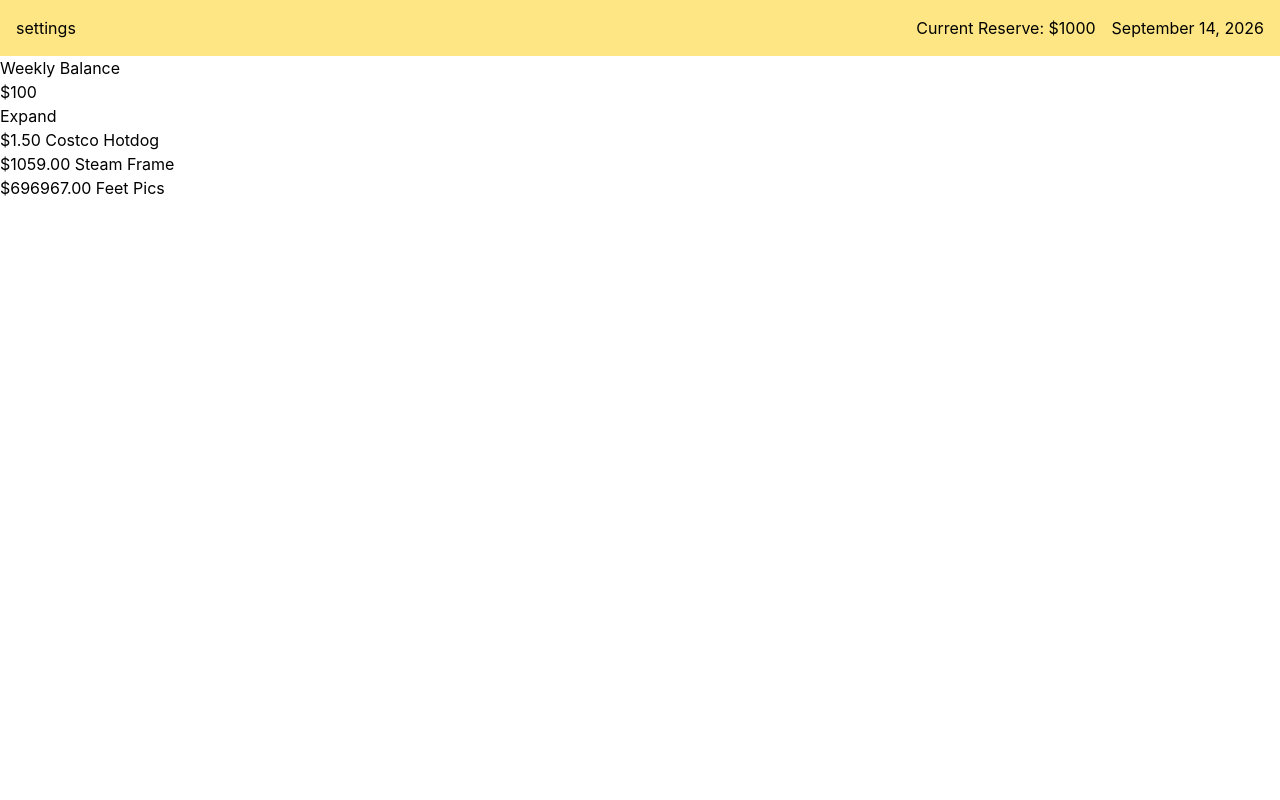
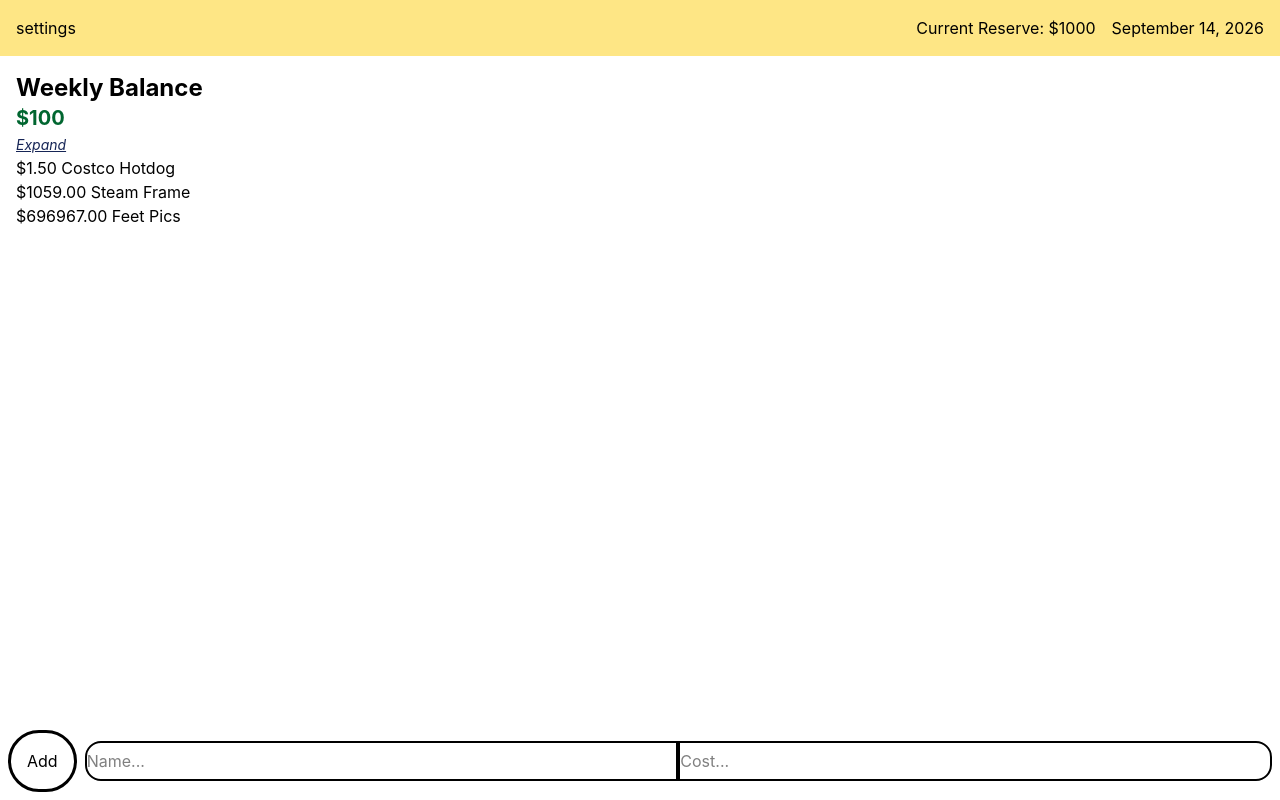
Before and after one commit to Motor-byk/personal-expense-tracker, a React (Vite) app in the folder client/: page / in a window 1280 px wide. Built offline with nearby package versions, Linux system fonts and the light colour scheme.

Commit message:
Add Bottombar component and style expenses

```diff
--- a/client/src/App.jsx
+++ b/client/src/App.jsx
@@ -1,5 +1,6 @@
 import Topbar from "./components/Topbar";
 import WeeklyExpenses from "./components/WeeklyExpenses";
+import Bottominput from "./components/Bottominput";
 
 function App() {
 
@@ -10,14 +11,17 @@ function App() {
                                 {name: "Feet Pics", cost: 69696700}];
 
     return (
-        <div className="flex flex-col">
+        <div className="flex flex-col min-h-screen">
             <Topbar reserve={1000} />
-            <h2>Weekly Balance</h2>
-            <h3>$100</h3>
-            <div>
-                <button>Expand</button>
-                <WeeklyExpenses expenses={tempweeklyexpense}/>
-            </div>
+            <main className="grow m-4">
+                <h2 className="text-2xl font-bold">Weekly Balance</h2>
+                <h3 className="text-xl font-bold text-green-800">$100</h3>
+                <div>
+                    <button className="text-sm text-blue-950 underline italic">Expand</button>
+                    <WeeklyExpenses expenses={tempweeklyexpense}/>
+                </div>
+            </main>
+            <Bottominput/>
         </div>
     );
 }
--- /dev/null
+++ b/client/src/components/Bottominput.jsx
@@ -0,0 +1,13 @@
+
+
+export default function Bottominput() {
+
+
+    return(
+        <div className="flex items-center mb-2">
+            <button className="p-4 mx-2 border-solid border-3 rounded-4xl ">Add</button>
+            <input className="flex-1 h-10 border-solid border-2 rounded-l-2xl" placeholder="Name..."></input>
+            <input className="flex-1 h-10 mr-2 border-solid border-2 rounded-r-2xl" placeholder="Cost..."></input>
+        </div>
+    );
+}
```
